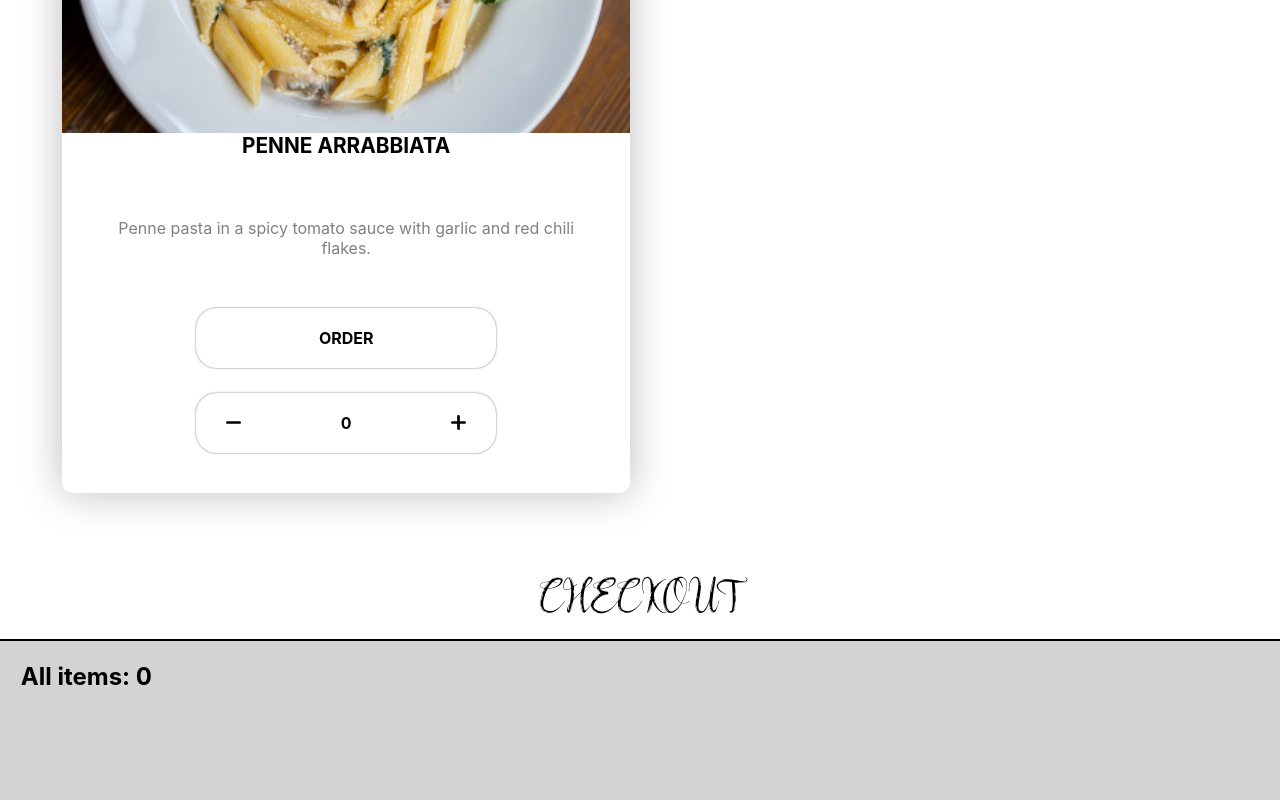
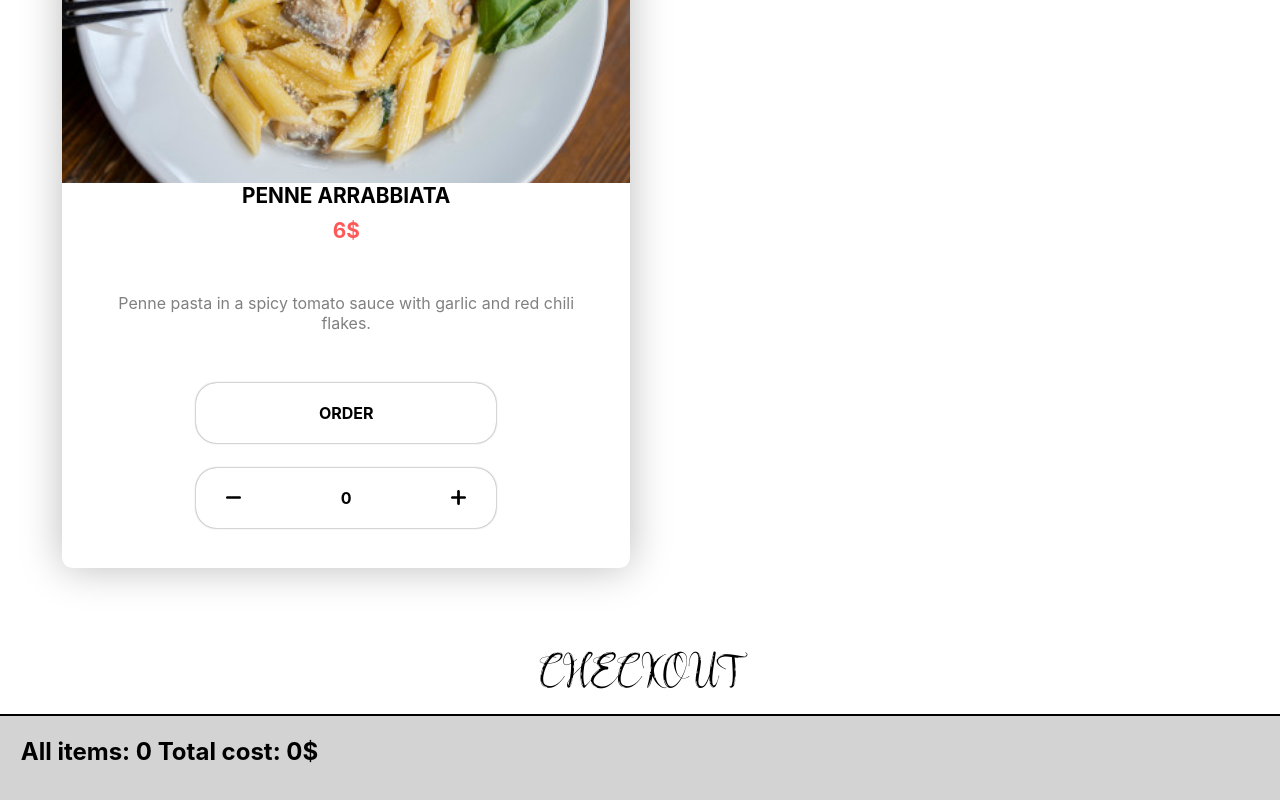
Before and after one commit to MOLE-DV/pizzeria, a React (Create React App) app: page / in a window 1280 px wide. Shown: the part 6362-7162 px from the top of the page. Built offline with nearby package versions, Linux system fonts and the light colour scheme.

Commit message:
Total cost message in checkout section + fixed prices not showing for dishes with default size

```diff
--- a/src/Components/Cart/Cart.tsx
+++ b/src/Components/Cart/Cart.tsx
@@ -1,6 +1,15 @@
 import './cart.sass';
 import React from 'react';
-import { useState } from 'react';
+import { useState, useEffect } from 'react';
+
+interface Item {
+    name: string,
+    type: string,
+    size: string,
+    price: number,
+    image: string,
+    quantity: number
+}
 
 const Cart = (props: any) => {
 
@@ -10,9 +19,9 @@ const Cart = (props: any) => {
 
             <div id="bottom">
                 <section className="left">
-                    <h1>All items: {props.orderSize}</h1>
+                    <h1>All items: {props.orderSize} Total cost: {props.totalCost}$</h1>
                     {
-                        props.items.map((item: {[key: string] : string | number})=> {
+                        props.items.map((item: Item)=> {
                             if(props.items.length < 1) return
                             return (
                                 <div className='orderItem'>
--- a/src/Components/Menu/menu.tsx
+++ b/src/Components/Menu/menu.tsx
@@ -22,8 +22,11 @@ const Menu = () => {
     let dishLimit = 20;
     const [cart, setCart] = useState<{[key:string] : string | number }[]>([])
     const [cartContentSize, setCartSize] = useState(0);
+    const [totalCartCost, setTotalCartCost] = useState(0);
+
     let [dishData, setDishData] = useState(order);
     let [dishCount, setDishCount] = useState(0)
+
     let [dishFilters, setDishFilters] = useState<dishFilters>({
         dishType: 'none'
     });
@@ -61,6 +64,8 @@ const Menu = () => {
         const dishPrice = Object.entries(dish.price).find(price => price[0] === dish.order.size || dish.order.size === "")![1] as number;
 
         if(dish.order.quantity > 0 && dishCount <= dishLimit && cartContentSize + dish.order.quantity <= dishLimit){
+            setTotalCartCost(totalCartCost + (dishPrice * dish.order.quantity));
+
             let foundIndex = cart.findIndex((cartItem) => {
                 return cartItem.name === dish.name && cartItem.size === dish.order.size
             })
@@ -155,6 +160,8 @@ const Menu = () => {
 
                             dishCountQuery++;
 
+                            const price = Object.entries(dish.price).find(price => price[0] === dish.order.size || dish.order.size === "")![1] as number
+
                             return(
                                 <div className="dish-container">
                                     <div className="pizza" key={index}>
@@ -163,9 +170,7 @@ const Menu = () => {
                                             <div className="name">{dish.name}</div>
                                             <div className="price">
                                                 {
-                                                    Object.entries(dish.price).map(price => {
-                                                        return price[0] === dish.order.size ? `${price[1] * (dish.order.quantity === 0 ? 1 : dish.order.quantity)}$` : ''
-                                                    })
+                                                    price * (dish.order.quantity === 0 ? 1 : dish.order.quantity) + '$'
                                                 }
                                             </div>
                                             <div className="description">{dish.description}</div>
@@ -216,7 +221,7 @@ const Menu = () => {
                     }
                 </div>
             </section>
-            <Cart items={cart} orderSize={cartContentSize} />
+            <Cart items={cart} orderSize={cartContentSize} totalCost={totalCartCost}/>
             {/* {cartContentSize > 0 ? <Cart /> : null} */}
         </main>
     )
```
